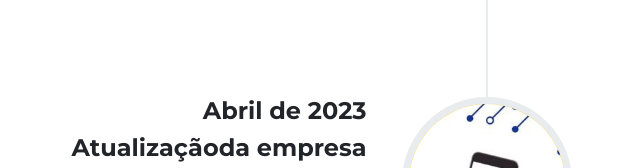
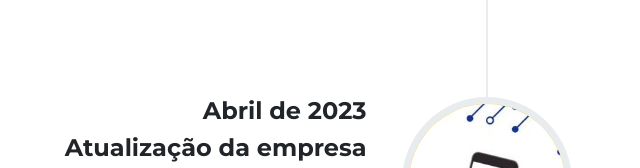
Before and after one commit to JoaoPedroSH/ola-telefonia, a plain HTML site: page index.html in a window 1280 px wide. Shown: the part 3284-3452 px from the top of the page, 153-793 px from the left. Drawn offline with nearby package versions, Linux system fonts and the light colour scheme.

Commit message:
Update index.html

```diff
--- a/index.html
+++ b/index.html
@@ -205,7 +205,7 @@
                     <div class="timeline-panel">
                         <div class="timeline-heading">
                             <h4>Abril de 2023</h4>
-                            <h4 class="subheading">Atualizaçãoda empresa</h4>
+                            <h4 class="subheading">Atualização da empresa</h4>
                         </div>
                         <div class="timeline-body">
                             <p class="text-muted">Recentemente, para um novo trabalho, os alunos tiveram que atualizar o
```
